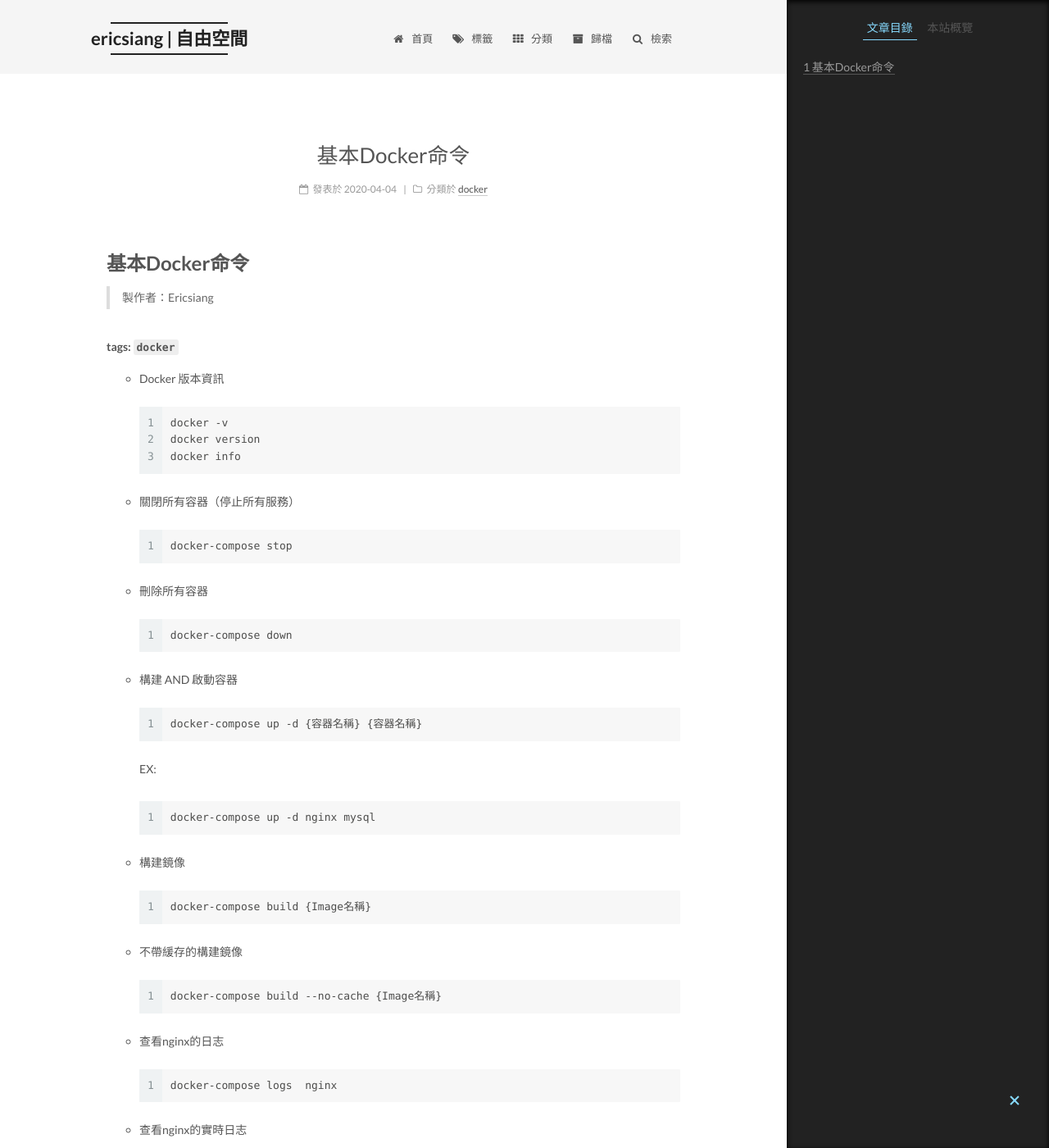
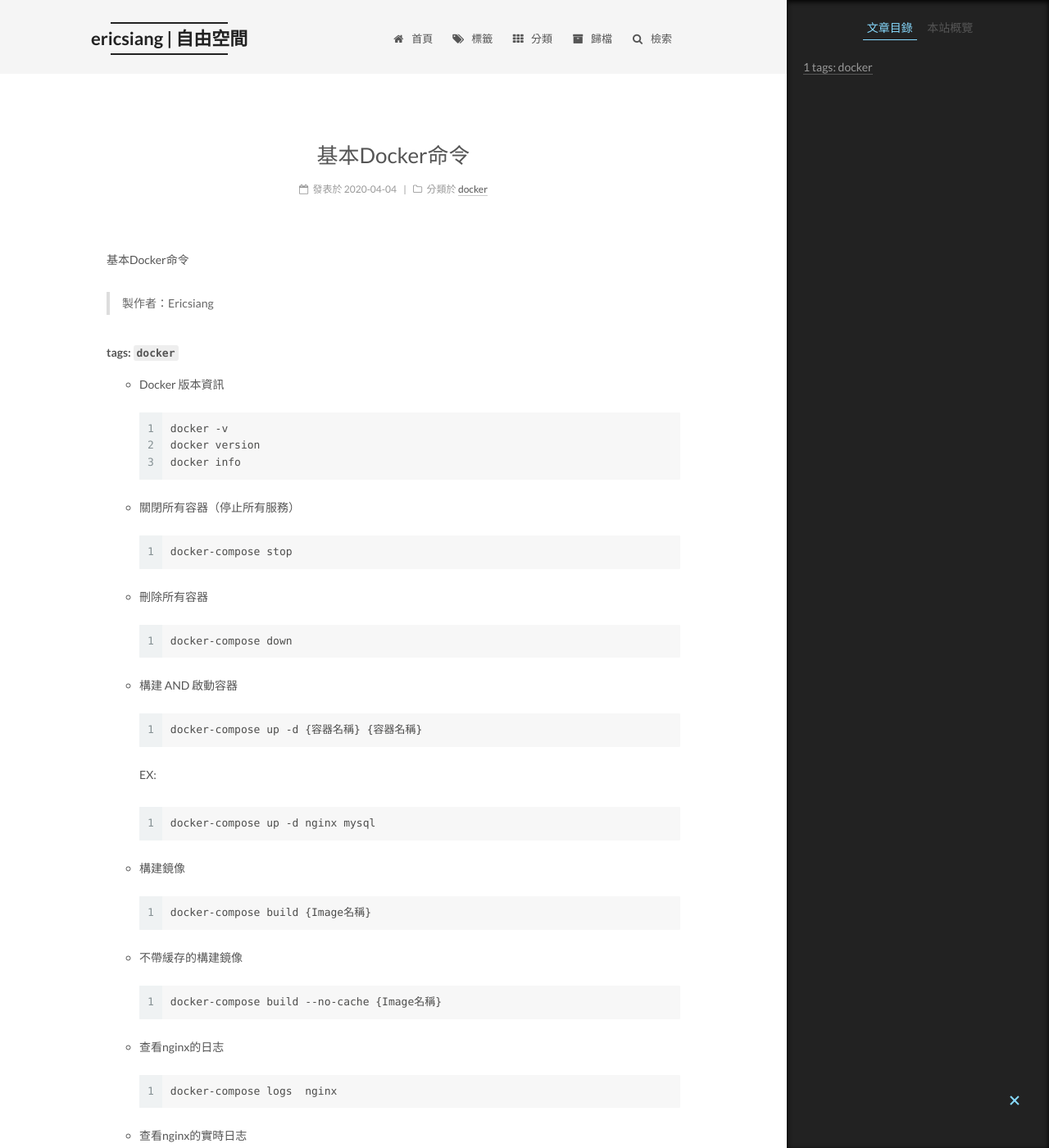
Before and after one commit to ericsiang/blog, a Jekyll site: the page built from _posts/2020-04-04-基本Docker命令.md, in a window 1280 px wide and 1400 px high. Shown: the whole window at 82% size. Built offline with Jekyll 4.4.1, drawn with Linux system fonts in a browser that asks for light colours.

Commit message:
修改排版
修改排版

```diff
--- a/_posts/2020-04-04-基本Docker命令.md
+++ b/_posts/2020-04-04-基本Docker命令.md
@@ -7,7 +7,7 @@ tags:
 - docker
 ---
 
-# 基本Docker命令
+基本Docker命令
 >製作者：Ericsiang
 
 
```
